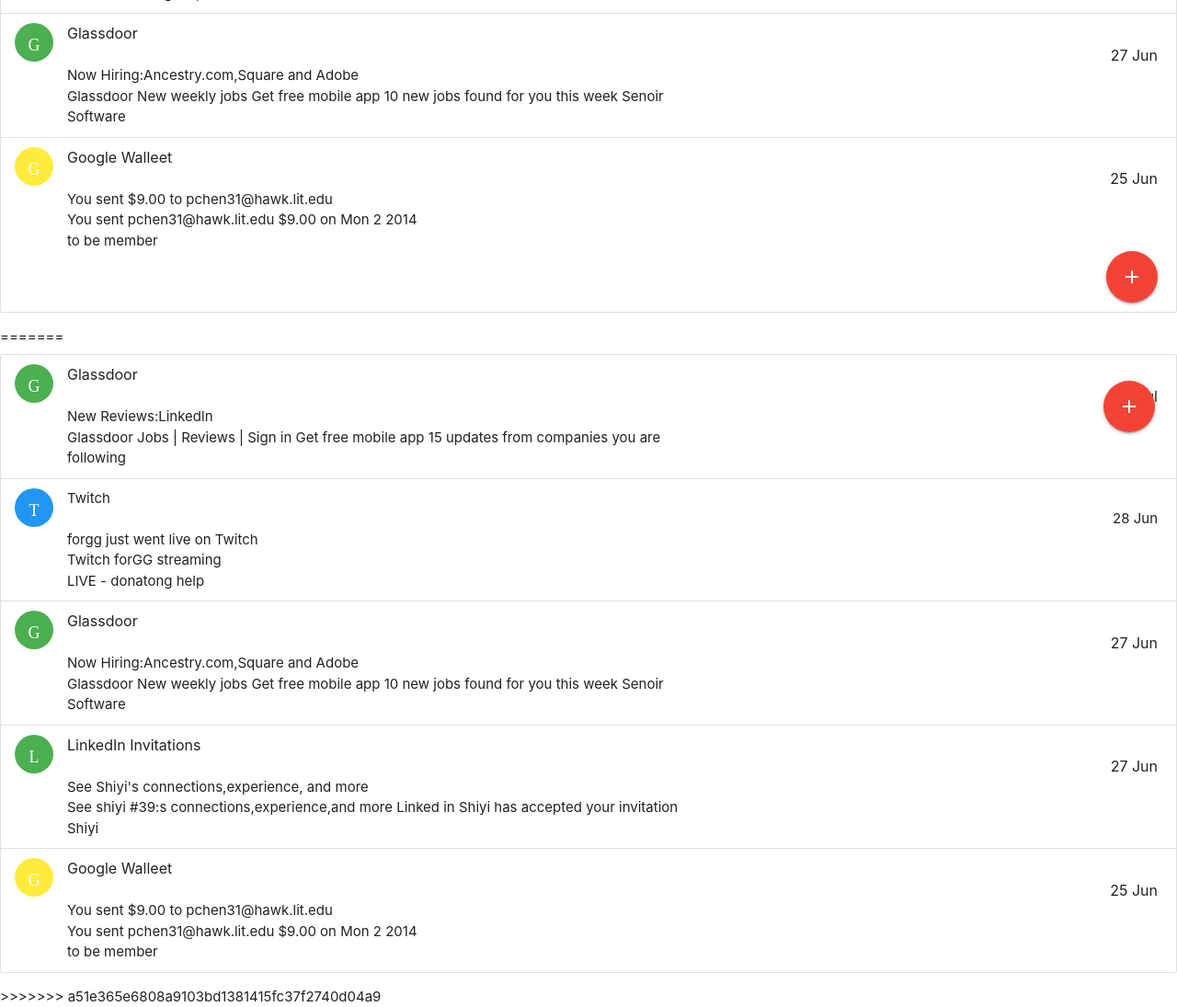
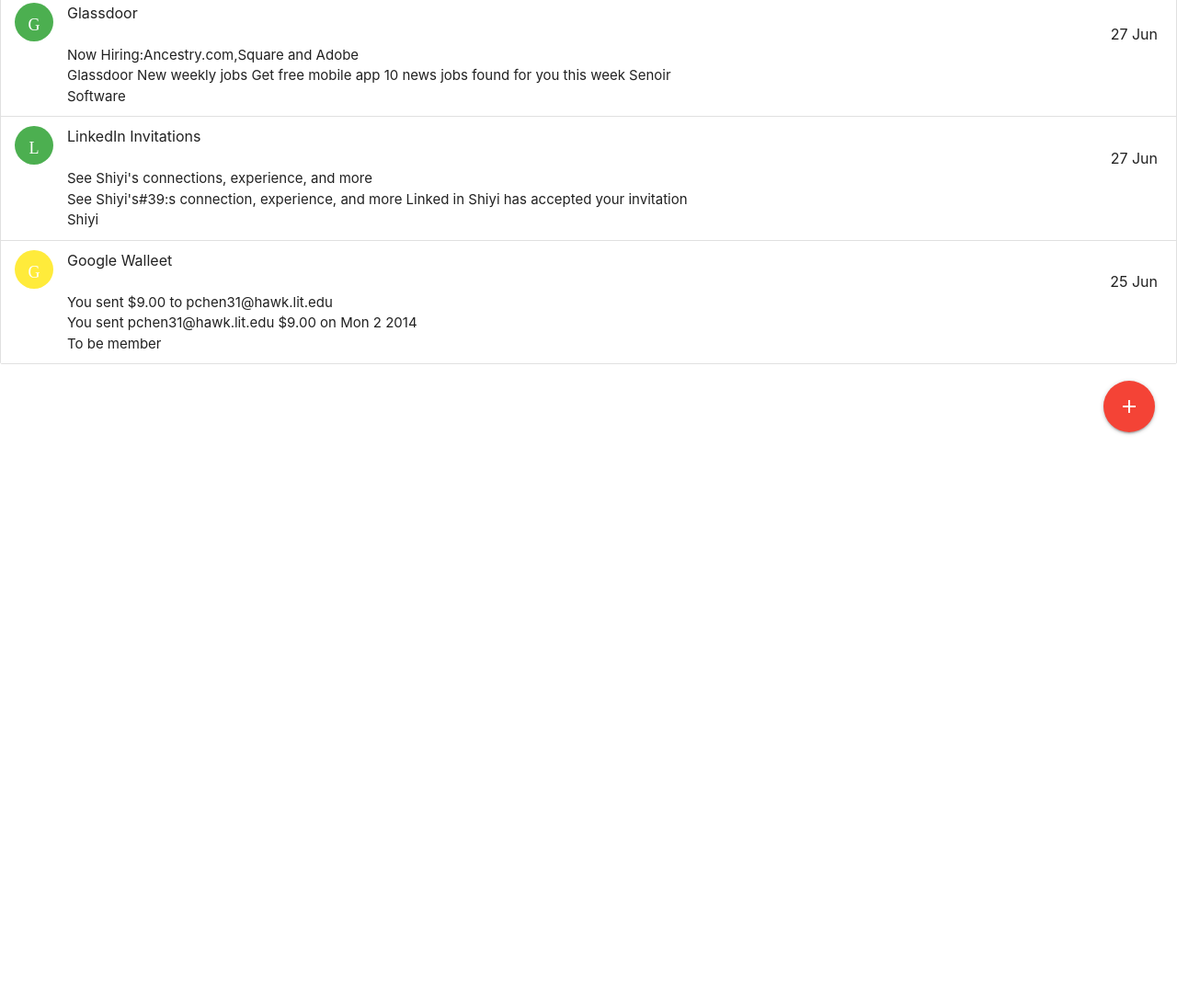
Before and after one commit to Zinmarlwin711/UI-UX-Mockery, a plain HTML site: page index1.html in a window 1280 px wide. Shown: the part 285-1380 px from the top of the page at 92% size. After the commit the page ends 800 px from the top, so only its background shows below. Drawn offline with nearby package versions, Linux system fonts and the light colour scheme; files that its build step writes are made by us from their sources; files whose address does not match are found by name.

Commit message:
Add index1.html

```diff
--- a/index1.html
+++ b/index1.html
@@ -2,26 +2,19 @@
 <html>
 	<head>
 		<!--Import Google Icon Font-->
-<<<<<<< HEAD
-		<link href="https://fonts.googleapis.com/icon?family=Material+Ic" rel="stylesheet"/>
-=======
 		<link href="https://fonts.googleapis.com/icon?family=Material+Icons" rel="stylesheet">
->>>>>>> a51e365e6808a9103bd1381415fc37f2740d04a9
 		<!--Import materialize.css-->
 		<link type="text/css" rel="stylesheet" href="css/materialize.min.css" media="screen,projection"/>
 		<!--Let browser know website is optimized for mobile-->
 		<meta name="viewport" content="width=device-width, initial-scale=1.0"/>
 	</head>
 	<body>
-<<<<<<< HEAD
-
-
 		<ul class="collection">
 		<li class="collection-item avatar">
 			<i class="material-icons circle green">G</i>
 			<span class="title">Glassdoor<p align="right">2 Jul</p></span>
-				<p>New Reviews:Linkedln<br>
-				Glassdoor jobs | Reviews | Sign in Get free mobile app 15 updates from companies you are<br>
+			<p>New Reviews: Linkedln<br>
+			Glassdoor Jobs | Reviews | Sign in Get free mobile app 15 updates from companies you are<br>
 			following
 			</p>
 		</li>
@@ -37,8 +30,16 @@
 			<i class="material-icons circle green">G</i>
 			<span class="title">Glassdoor<p align="right">27 Jun</p></span>
 			<p>Now Hiring:Ancestry.com,Square and Adobe<br>
-					Glassdoor New weekly jobs Get free mobile app 10 new jobs found for you this week Senoir<br>
+			Glassdoor New weekly jobs Get free mobile app 10 news jobs found for you this week Senoir<br>
 			Software
+			</p>
+		</li>
+		<li class="collection-item avatar">
+			<i class="material-icons circle green">L</i>
+			<span class="title">LinkedIn Invitations<p align="right">27 Jun</p></span>
+			<p>See Shiyi's connections, experience, and more <br>
+			See Shiyi's#39:s connection, experience, and more Linked in Shiyi has accepted your invitation<br>
+			Shiyi
 			</p>
 		</li>
 		<li class="collection-item avatar">
@@ -46,65 +47,14 @@
 			<span class="title">Google Walleet<p align="right">25 Jun</p></span>
 			<p>You sent $9.00 to pchen31@hawk.lit.edu<br>
 			You sent pchen31@hawk.lit.edu $9.00 on Mon 2 2014<br>
-					to be member
-					</p>
-					<p align="right"><a class="btn-floating btn-large waves-effect waves-light red"><i class="material-icons">add</i>
-					</a>
+			To be member
 			</p>
 		</li>
 		</ul>
 		<!--JavaScript at end of body for optimized loading-->
 		<script type="text/javascript" src="js/materialize.min.js"></script>
+		<div class="fixed-action-btn direction-top" style="bottom:45px;right:24px">
+			<a href="index3.html" class="btn-floating btn-large waves-effect waves-light red"><i class="material-icons">add</i></a>
+		</div>
 	</body>
-=======
-			<ul class="collection">
-			<li class="collection-item avatar">
-				<i class="material-icons circle green">G</i>
-	<span class="title">Glassdoor<p align="right">2 Jul</p></span>
-	<p>New Reviews:Linkedln<br>
-	Glassdoor Jobs | Reviews | Sign in Get free mobile app 15 updates from companies you are <br>
-	following
-	</p>
-			</li>
-	<li class="collection-item avatar">
-	<i class="material-icons circle blue">T</i>
-	<span class"title">Twitch<p align="right">28 Jun</p></span>
-	<p>forgg just went live on Twitch<br>
-	Twitch forGG streaming<br>
-	LIVE - donatong help
-	</p>
-	</li>
-	<li class="collection-item avatar">
-	<i class="material-icons circle green">G</i>
-	<span class="title">Glassdoor<p align="right">27 Jun</p></span>
-	<p>Now Hiring:Ancestry.com,Square and Adobe<br>
-	    Glassdoor New weekly jobs Get free mobile app 10 new jobs found for you this week Senoir<br>
-	    Software
-
-	</p>
-	</li>
-	<li class="collection-item avatar">
-		<i class="material-icons circle green">L</i>
-		<span class="title">LinkedIn Invitations<p align="right">27 Jun</p></span>
-		<p>See Shiyi's connections,experience, and more<br>
-		See shiyi #39:s connections,experience,and more Linked in Shiyi has accepted your invitation<br>
-		Shiyi
-		</p>
-	</li>
-	<li class="collection-item avatar">
-	<i class="material-icons circle yellow">G</i>
-	<span class="title">Google Walleet<p align="right">25 Jun</p></span>
-	<p>You sent $9.00 to pchen31@hawk.lit.edu <br>
-	You sent pchen31@hawk.lit.edu $9.00 on Mon 2 2014<br>
-	to be member
-	</p>
-	</li>
-			</ul>
-	<div class="fixed-action-btn direction-top" style="bottom:45px;right:24px;">
-		<a class="btn-floating btn-large waves-effect waves-light red" href="index3.html"><i class="material-icons">add</i></a>
-	</div>
-	<!--JavaScript at end of body for optimized loading-->
-	<script type="text/javascript" src="js/materialize.min.js"></script>
-	</body>
->>>>>>> a51e365e6808a9103bd1381415fc37f2740d04a9
 </html>
```
Lines whose indentation alone changed are shown as unchanged.
